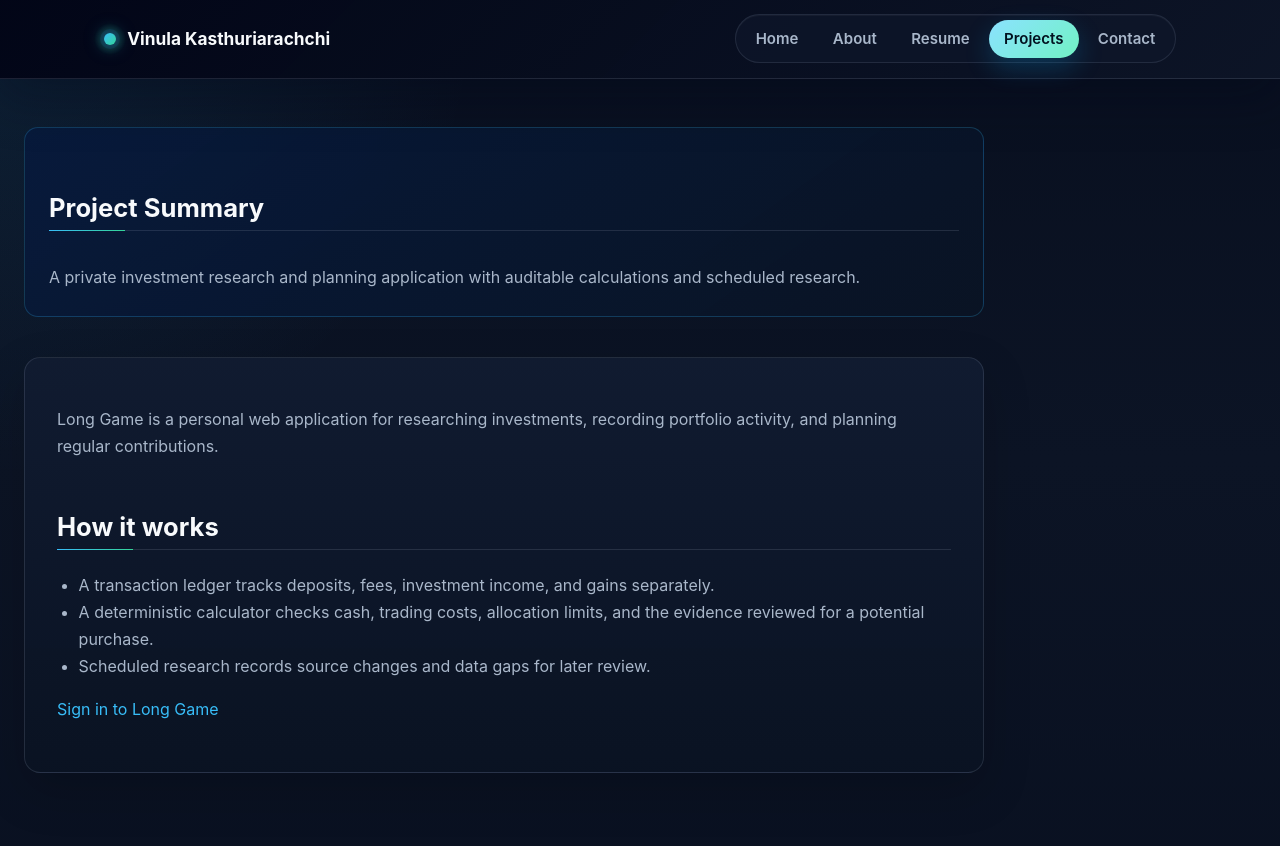
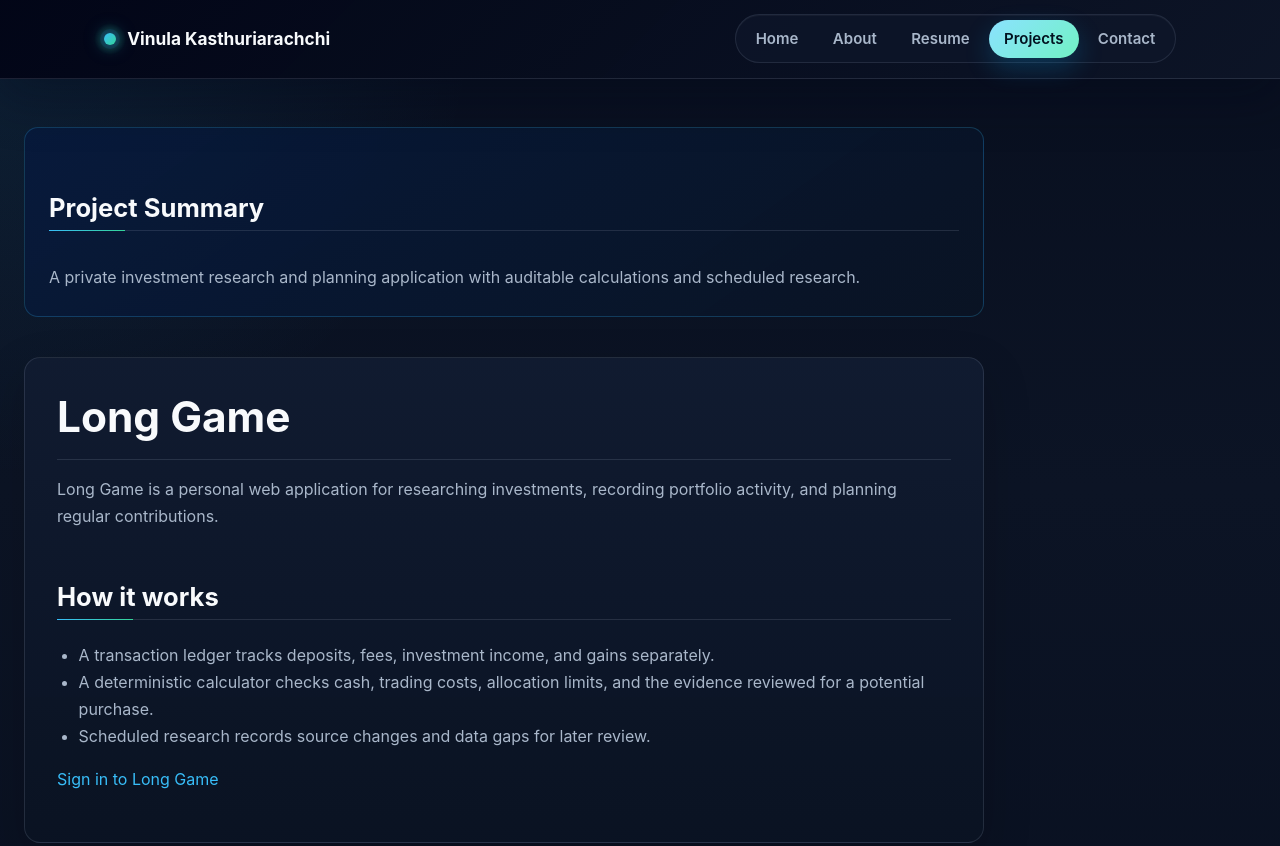
Before and after one commit to vinula98/cyber-portfolio, an Astro site in the folder portfolio-site/: page /projects/long-game in a window 1280 px wide. Shown: the top 846 px of the page. Built offline with nearby package versions, Linux system fonts and the light colour scheme; Astro itself is replaced by a stand-in of ours.

Commit message:
Give Long Game case study its project heading

```diff
--- a/portfolio-site/src/content/projects/long-game.md
+++ b/portfolio-site/src/content/projects/long-game.md
@@ -2,6 +2,8 @@
 title: "Long Game"
 description: "A private investment research and planning application with auditable calculations and scheduled research."
 ---
+
+# Long Game
 
 Long Game is a personal web application for researching investments, recording portfolio activity, and planning regular contributions.
 
```
